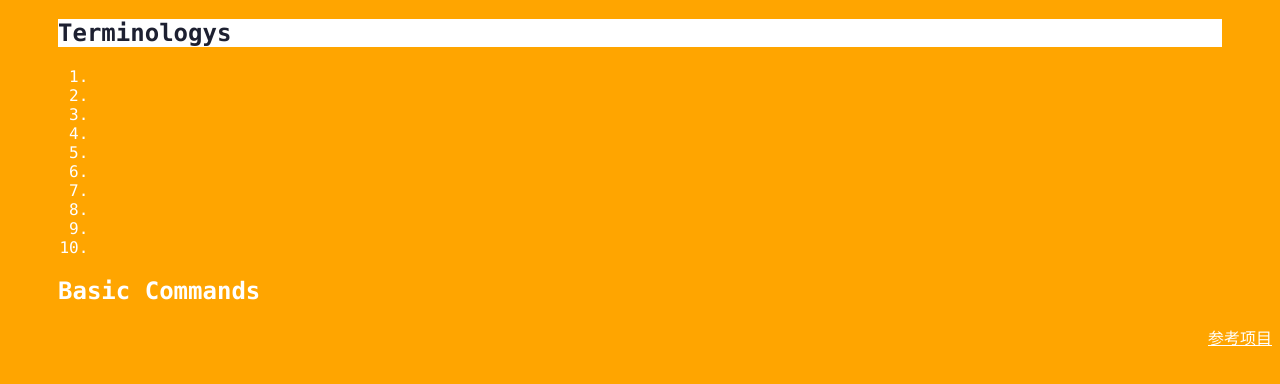
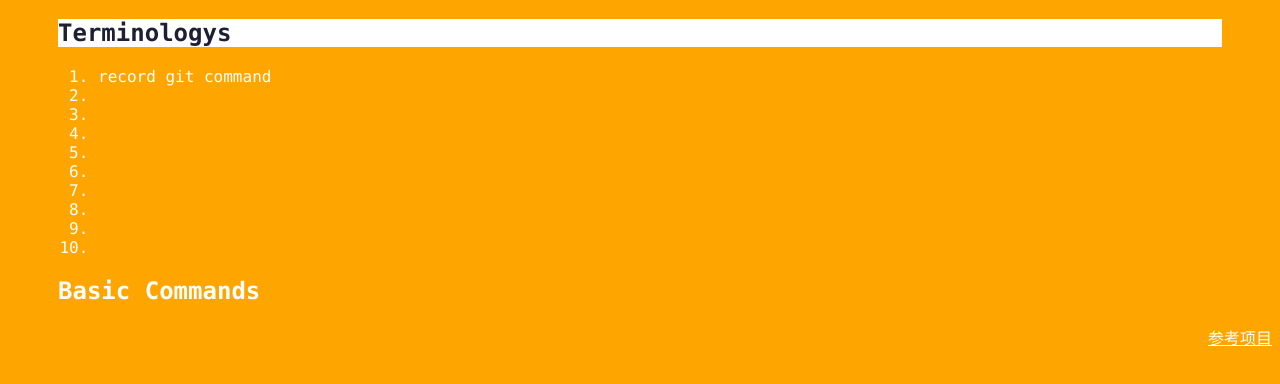
Before and after one commit to c24e/git_learning, a plain HTML site: page index.html in a window 1280 px wide. Both pictures are taken after a click on the element "Terminologys". Shown: the part 226-610 px from the top of the page. Drawn offline with Linux system fonts and the light colour scheme.

Commit message:
Add git add command in index

```diff
--- a/index.html
+++ b/index.html
@@ -14,7 +14,7 @@
         <div class="accordion"><h1>Terminologys</h1></div>
             <div class="panel">
                 <ol>
-                    <li></li>
+                    <li>record git command</li>
                     <li></li>
                     <li></li>
                     <li></li>
```
